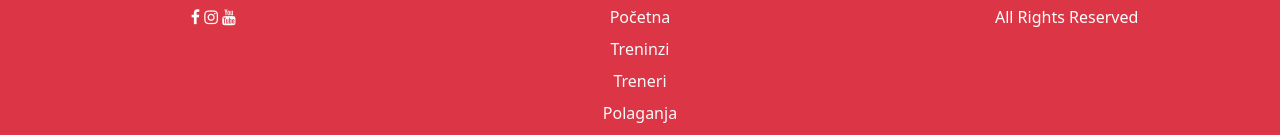
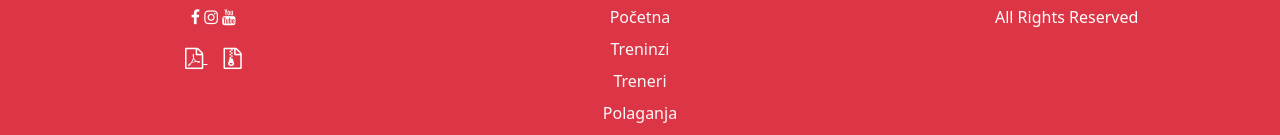
Before and after one commit to bogdanovicmilica/karateklub, a plain HTML site: page index.html in a window 1280 px wide. Shown: the part 2093-2228 px from the top of the page. Drawn offline with nearby package versions, Linux system fonts and the light colour scheme.

Commit message:
Update index.html

```diff
--- a/index.html
+++ b/index.html
@@ -108,8 +108,7 @@
 
         <div class="container-fluid">
             <div style="width: 100% "><iframe class="embed-responsive-item rounded" src="https://www.google.com/maps/embed?pb=!1m18!1m12!1m3!1d5658.715783169467!2d20.3973109935791!3d44.834644399999995!2m3!1f0!2f0!3f0!3m2!1i1024!2i768!4f13.1!3m3!1m2!1s0x475a65761be557d3%3A0x53b65d58818bc12b!2sKinder!5e0!3m2!1sen!2srs!4v1719497979703!5m2!1sen!2srs" width="100%" height="450" frameborder="0" scrolling="no" marginheight="0" marginwidth="0"></iframe></div>
-        </div>
-        <!--footer-->
+        </div><!--footer-->
         <footer class="bg-danger text-white pt-3">
             <div class="container-fluid">
                 <div class="row">
@@ -118,6 +117,14 @@
                         <a href="https://www.facebook.com/karate.kinder/?locale=sr_RS" class="text-white mr-3"><i class="fa fa-facebook-f"></i></a>
                         <a href="https://www.instagram.com/karate_klub_kinder_beograd/" class="text-white mr-3"><i class="fa fa-instagram"></i></a>
                         <a href="https://www.youtube.com/@kinderbgdkarateklub3444" class="text-white mr-3"><i class="fa fa-youtube"></i></a>
+                        <div class="mt-3">
+                        <a href="PROJEKTNI ZADATAK.pdf" download class="text-white mx-2 icon-hover" title="Preuzmi PDF">
+                        <i class="fa fa-file-pdf-o fa-lg"></i>
+                        </a>
+                        <a href="KKKinder.zip" download class="text-white mx-2 icon-hover" title="Preuzmi ZIP">
+                        <i class="fa fa-file-archive-o fa-lg"></i>
+                        </a>
+                    </div>
                     </div>
                     <div class="col-md-4 mb-3 text-center">
                         <h5>Pogledaj više</h5>
@@ -135,11 +142,10 @@
                     </div>
                 </div>
             </div>
-        </footer>  </div>
+        </footer>
+    </div>
   </div>
-
-
-        <script src="https://cdn.jsdelivr.net/npm/bootstrap@5.3.3/dist/js/bootstrap.bundle.min.js" integrity="sha384-YvpcrYf0tY3lHB60NNkmXc5s9fDVZLESaAA55NDzOxhy9GkcIdslK1eN7N6jIeHz" crossorigin="anonymous"></script>
-        <script src="js/script.js"></script>
-    </body>
+  <script src="https://cdn.jsdelivr.net/npm/bootstrap@5.3.3/dist/js/bootstrap.bundle.min.js" integrity="sha384-YvpcrYf0tY3lHB60NNkmXc5s9fDVZLESaAA55NDzOxhy9GkcIdslK1eN7N6jIeHz" crossorigin="anonymous"></script>
+<script src="js/script.js"></script>
+</body>
 </html>
```
